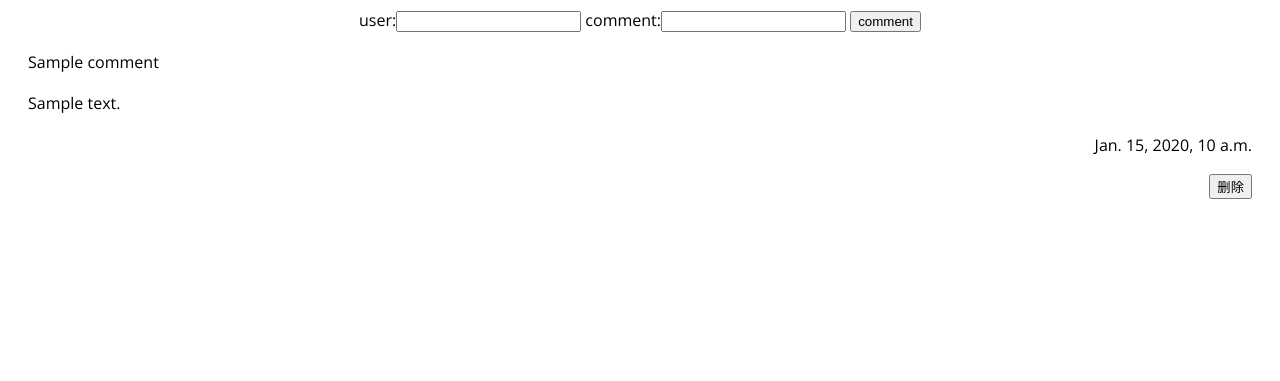
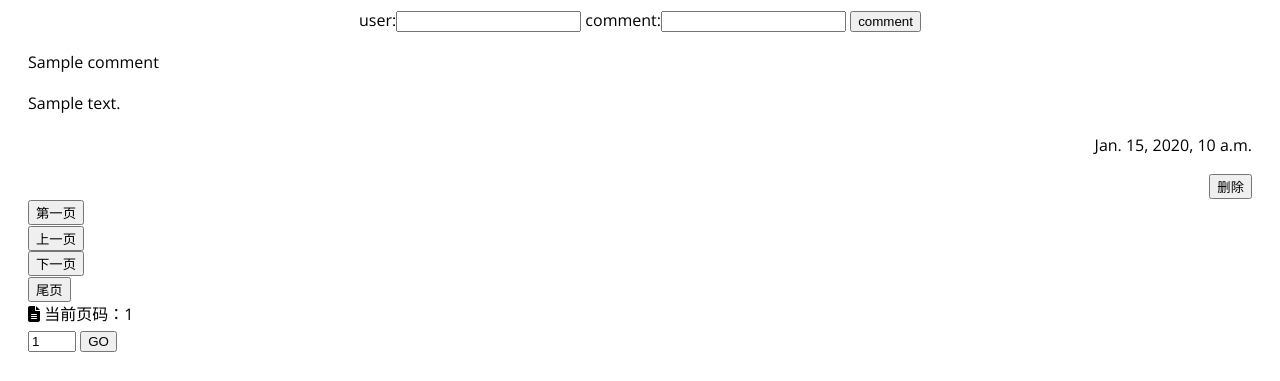
Before and after one commit to wkj2333666/web, a Django app: template TestWeb/SongInfo/templates/SongInfo/song_info.html in a window 1280 px wide. Shown: the part 774-1155 px from the top of the page. Before the commit the page ends 973 px from the top, so only its background shows below. Run offline with Django 5.2, Linux system fonts and the light colour scheme; the template is opened without the code that fills it: most values are stand-ins (such as "Sample title", 1, 10 or a date in 2020).

Commit message:
add comment pages fix comment's bug of posting and deleting, which is caused by paging

```diff
--- a/TestWeb/SongInfo/templates/SongInfo/song_info.html
+++ b/TestWeb/SongInfo/templates/SongInfo/song_info.html
@@ -53,6 +53,7 @@
         </div>
 
         <div>
+            {% comment %} 歌曲标题 {% endcomment %}
             <h1 class="music-h1" align="center">
                 🎶
                 <a class="link-action" href="{{org_url}}song?id={{song.song_id}}">
@@ -60,6 +61,7 @@
                 </a>
                 🎼
             </h1>
+            {% comment %} 歌手 {% endcomment %}
             <h2 class="music-h2" align="center">
                 <span>🎤</span>
                 {% for singer in song.singers %}
@@ -74,6 +76,7 @@
                 {% endfor %}
             </h2>
             <div>
+                {% comment %} 歌曲图片 {% endcomment %}
                 <div align="center">
                 {% load static %}
                 {% with song_id_str=song.song_id|stringformat:"s" %}
@@ -84,24 +87,28 @@
                 {% endwith %}
                 {% endwith %}
                 </div>
+                {% comment %} 歌词区 {% endcomment %}
                 <section class="music-lyrics-container">
                     <p class="music-lyrics-title">{{song.song_name}}</p>
                     <pre class="music-lyrics-line">{{song.lyric}}</pre>
                 </section>
 
+                {% comment %} 评论区 {% endcomment %}
                 <section class="music-comment">
                     <p class="music-comment-avatar" style="font-size: 25px">
                         评论
                     </p>
+                    {% comment %} 发表评论 {% endcomment %}
                     <div align="center">
-                        <form action="comment/id={{song.song_id}}" method="post" class="music-comment-form">
+                        <form action="../comment/id={{song.song_id}}" method="post" class="music-comment-form">
                             {% csrf_token %}
                             user:<input type="text" name="user">
                             comment:<input type="text" name="content">
                             <input class="music-btn" type="submit" value="comment">
                         </form>
                     </div>
-                    {% for comment in song.comments reversed %}
+                    {% comment %} 遍历评论 {% endcomment %}
+                    {% for comment in song.comments%}
                     <section class="music-comment-container">
                         <p class="music-comment-username">
                             {{comment.name}}
@@ -112,14 +119,55 @@
                         <p class="music-comment-date" align="right">
                             {{comment.time}}
                         </p>
+                        {% comment %} 删除评论 {% endcomment %}
                         <div align="right">
-                                <form action="del-comment?song_id={{song.song_id}}&index={{forloop.revcounter0}}" method="post">
+                            <form action="../del-comment?song_id={{song.song_id}}&index={{forloop.counter0}}&page={{current_page}}"
+                             method="post">
                                 {% csrf_token %}
                                 <input class="del-btn" type="submit" value="删除">
                             </form>
                         </div>
                     </section>
                     {% endfor %}
+
+                    {% comment %} 翻页 {% endcomment %}
+                    <div class="pagination-container">
+                        <!-- 第一页按钮 -->
+                        <form class="pagination-form" action="page=1">
+                            {% csrf_token %}
+                            <input class="pagination-btn" type="submit" value="第一页">
+                        </form>
+
+                        <!-- 上一页按钮 -->
+                        <form class="pagination-form" action="page={{previous_page}}">
+                            {% csrf_token %}
+                            <input class="pagination-btn" type="submit" value="上一页">
+                        </form>
+
+                        <!-- 下一页按钮 -->
+                        <form class="pagination-form" action="page={{next_page}}">
+                            {% csrf_token %}
+                            <input class="pagination-btn" type="submit" value="下一页">
+                        </form>
+
+                        <!-- 尾页按钮 -->
+                        <form class="pagination-form" action="page={{max_page_num}}">
+                            {% csrf_token %}
+                            <input class="pagination-btn" type="submit" value="尾页">
+                        </form>
+
+                        <!-- 当前页码 -->
+                        <span class="current-page">
+                            <i class="fas fa-file-alt"></i> 当前页码：<span id="currentPage">{{current_page}}</span>
+                        </span>
+
+                        <!-- 页码跳转 -->
+                        <form class="pagination-form" action="goto">
+                            <input type="number" min="1" max="{{max_page_num}}" value="1" class="page-input" id="pageInput" name="goto_page">
+                            <input type="submit" class="pagination-btn" value="GO">
+                        </form>
+                    </div>
+
                 </section>
 
             </div>
--- a/TestWeb/SongInfo/urls.py
+++ b/TestWeb/SongInfo/urls.py
@@ -21,7 +21,9 @@ from . import views
 
 
 urlpatterns = [
-    path("id=<int:song_id>", views.show_song_info),
+    path("id=<int:song_id>", views.show_song_info_redirect),
+    path("id=<int:song_id>/page=<int:page_num>", views.show_song_info),
+    path("id=<int:song_id>/goto", views.goto_page),
     path("list/page=<int:page_num>", views.show_song_list),
     path("list", views.show_song_list_redirect),
     path("list/goto", views.goto_page),
```
Also changed, not shown: TestWeb/SongInfo/views.py (+42 -8 lines). Lines whose indentation alone changed are shown as unchanged.
